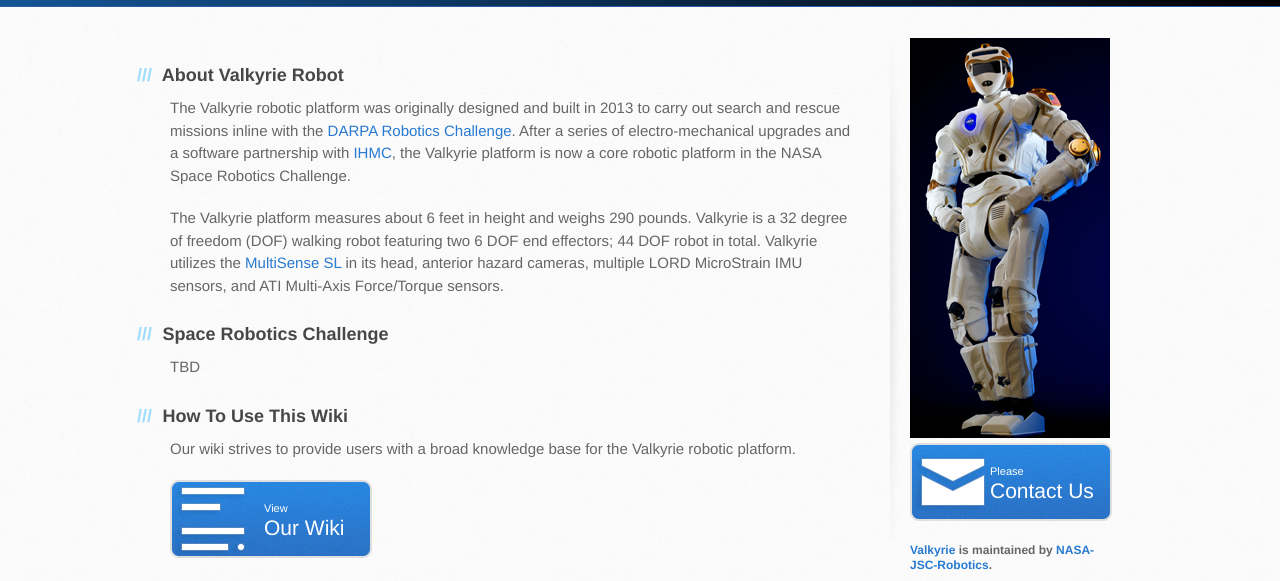
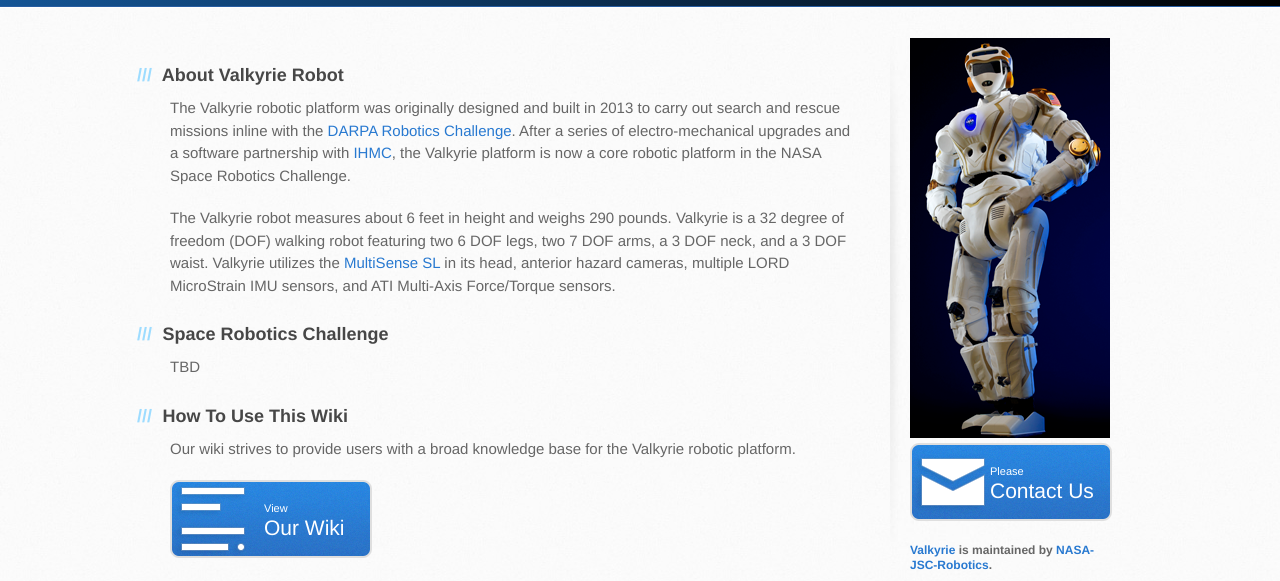
Before and after one commit to NASA-JSC-Robotics/valkyrie, a plain HTML site: page index.html in a window 1280 px wide. Shown: the part 194-775 px from the top of the page. Drawn offline with Linux system fonts and the light colour scheme.

Commit message:
Minor updates to main val page.

```diff
--- a/index.html
+++ b/index.html
@@ -34,7 +34,7 @@
 
 <p>The Valkyrie robotic platform was originally designed and built in 2013 to carry out search and rescue missions inline with the <a href="http://www.theroboticschallenge.org/overview">DARPA Robotics Challenge</a>. After a series of electro-mechanical upgrades and a software partnership with <a href="http://robots.ihmc.us/">IHMC</a>, the Valkyrie platform is now a core robotic platform in the NASA Space Robotics Challenge.</p>
 
-<p>The Valkyrie platform measures about 6 feet in height and weighs 290 pounds. Valkyrie is a 32 degree of freedom (DOF) walking robot featuring two 6 DOF end effectors; 44 DOF robot in total. Valkyrie utilizes the <a href="http://carnegierobotics.com/multisense-sl/">MultiSense SL</a> in its head, anterior hazard cameras, multiple LORD MicroStrain IMU sensors, and ATI Multi-Axis Force/Torque sensors.</p>
+<p>The Valkyrie robot measures about 6 feet in height and weighs 290 pounds. Valkyrie is a 32 degree of freedom (DOF) walking robot featuring two 6 DOF legs, two 7 DOF arms, a 3 DOF neck, and a 3 DOF waist. Valkyrie utilizes the <a href="http://carnegierobotics.com/multisense-sl/">MultiSense SL</a> in its head, anterior hazard cameras, multiple LORD MicroStrain IMU sensors, and ATI Multi-Axis Force/Torque sensors.</p>
 
 <h3>
 <a id="space-robotics-challenge" class="anchor" href="#space-robotics-challenge" aria-hidden="true"><span class="octicon octicon-link"></span></a>Space Robotics Challenge</h3>
```
